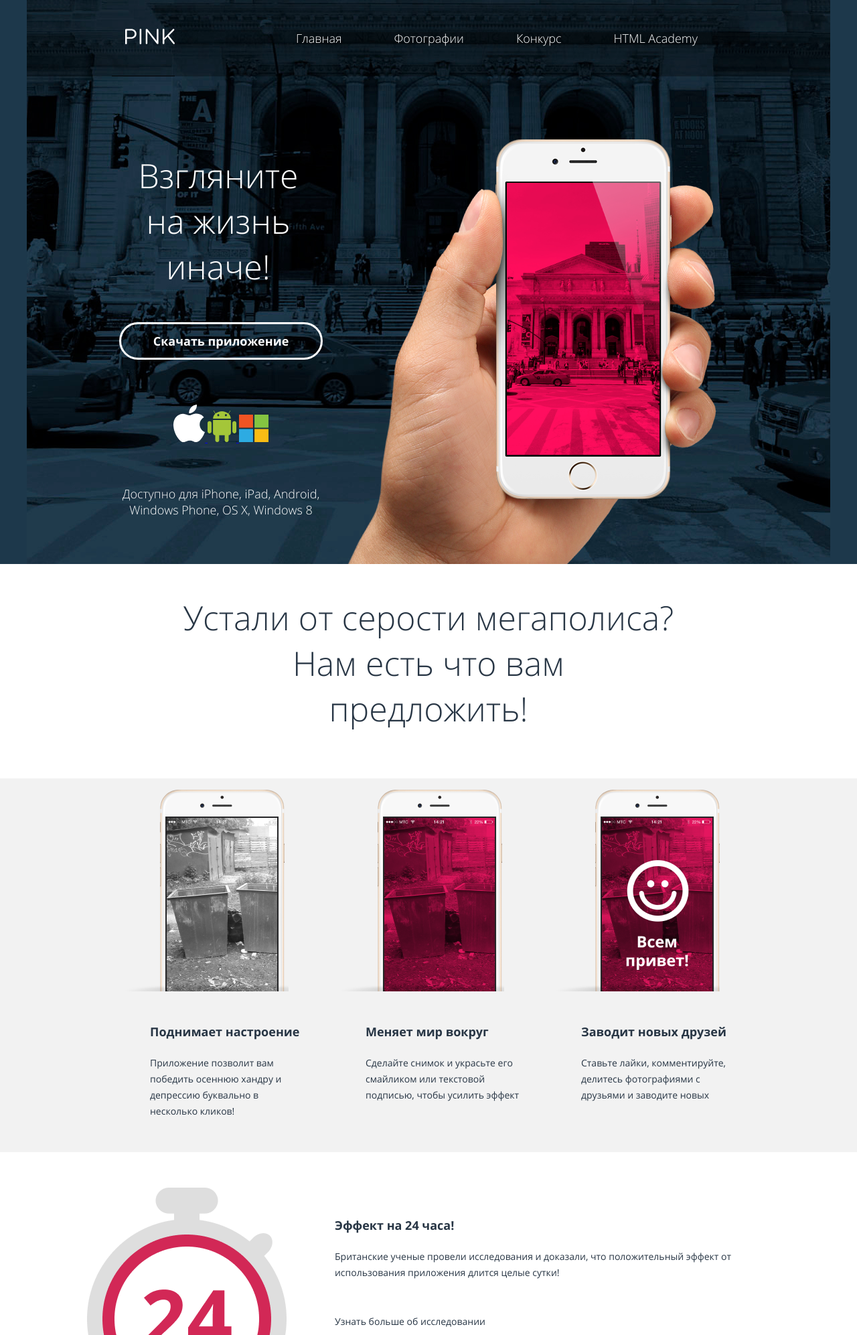
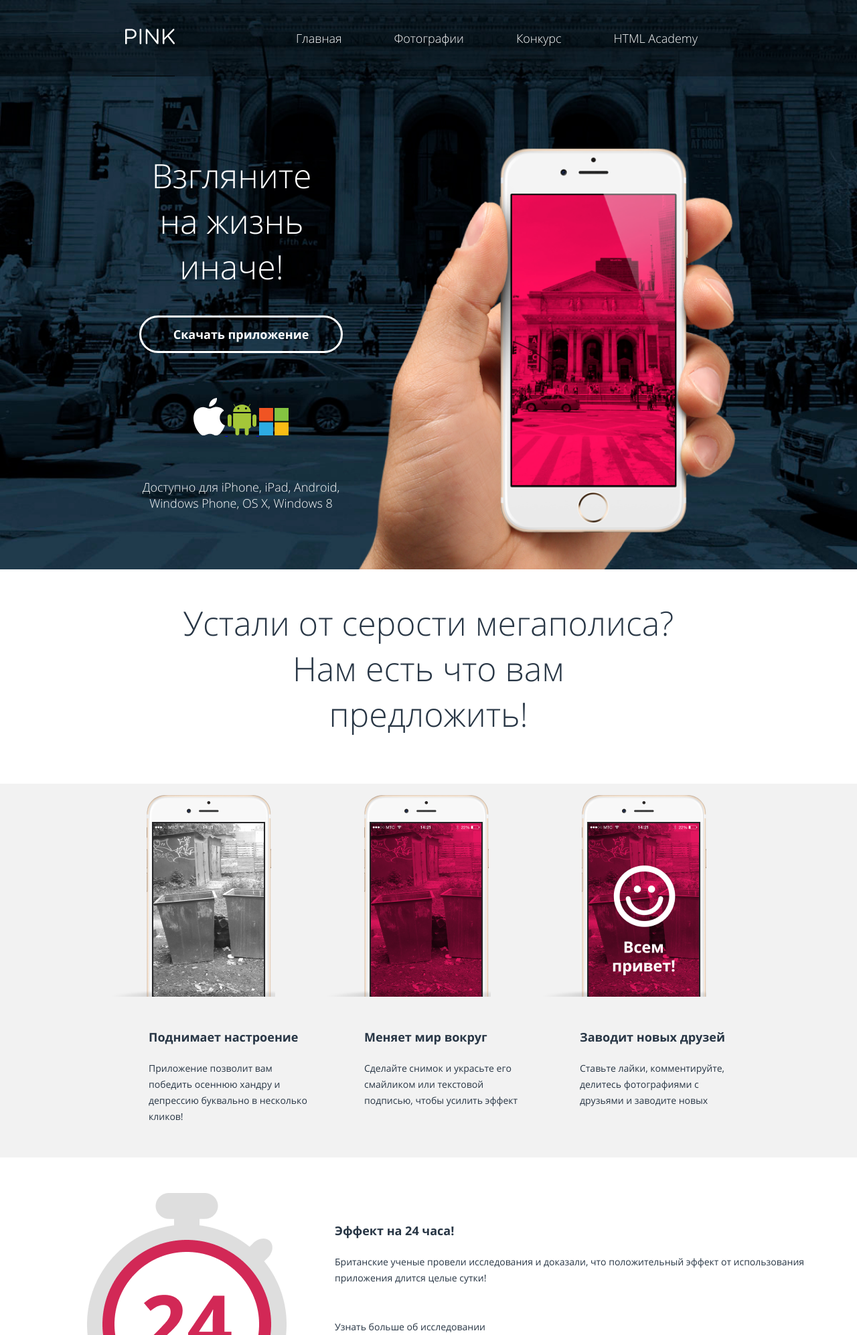
Before and after one commit to AsselTass/1422079-pink-21, a website: page source/index.html in a window 1280 px wide. Shown: the top 1993 px of the page at 67% size. Drawn offline with nearby package versions, Linux system fonts and the light colour scheme; files that its build step writes are made by us from their sources.

Commit message:
Адаптивная сетка для главной страницы

```diff
--- a/source/index.html
+++ b/source/index.html
@@ -9,8 +9,8 @@
   <body>
     <header class="main-header main-header--menu-opened">
       <div class="main-header__wrapper">
-        <div class="main-header__logonav">
-          <div class="main-header__logonav-wrapper">
+        <div class="main-header__container">
+          <div class="main-header__container-wrapper">
             <div class="main-header__logo">
               <div class="main-header__logo-wrapper">
                 <a class="main-header__img">
@@ -20,8 +20,6 @@
               </div>
             </div>
             <nav class="main-header__nav site-nav">
-              <div class="site-nav__wrapper">
-                <div class="site-nav__content-wrapper">
               <ul class="site-nav__list">
                 <li class="site-nav__item">
                   <a class="site-nav__link" href="index.html">Главная</a>
@@ -36,8 +34,6 @@
                   <a class="site-nav__link" href="https://htmlacademy.ru/intensive/adaptive">HTML Academy</a>
                 </li>
               </ul>
-                </div>
-              </div>
             </nav>
           </div>
         </div>
@@ -107,8 +103,8 @@
       </section>
       <section class="description-hidden">
         <div class="description-hidden__wrapper">
-          <h3 class="description__item-header">Эффект на 24 часа!</h3>
-          <p class= "description__item-text">Британские ученые провели исследования
+          <h3 class="description-hidden__item-header">Эффект на 24 часа!</h3>
+          <p class= "description-hidden__item-text">Британские ученые провели исследования
             и доказали, что положительный эффект
             от использования приложения длится целые сутки!</p>
             <span>Узнать больше об исследовании</span>
--- a/source/less/applications.less
+++ b/source/less/applications.less
@@ -3,17 +3,13 @@
 
   @media (min-width: @tablet-width) {
     background-color: transparent;
-    position: absolute;
-    content: "";
-    top: 249px;
-    left: 20px;
+    max-width: 320px;
+    padding-left: 20px;
+    padding-right: 20px;
   }
 
   @media (min-width: @desktop-width) {
     background-color: transparent;
-    position: absolute;
-    top: 339px;
-    left: 10px;
   }
 }
 
@@ -21,7 +17,7 @@
   padding-top: 38px;
   padding-bottom: 28px;
 
-  @media (min-width: @desktop-width) {
+  @media (min-width: @tablet-width) {
     padding-top: 58px;
     padding-bottom: 48px;
   }
@@ -41,6 +37,11 @@
   background-position: center;
   margin: 0 auto;
   max-width: 320px;
+
+  @media (min-width: @tablet-width) {
+    padding-bottom: 15px;
+    padding-top: 10px;
+  }
 }
 
 .applications__button {
--- a/source/less/description-hidden.less
+++ b/source/less/description-hidden.less
@@ -9,12 +9,16 @@
 
 .description-hidden__wrapper {
   @media (min-width: @tablet-width) {
+    max-width: @tablet-width;
+    margin: 0 auto;
     padding: 97px 30px 50px 330px;
     position: relative;
   }
 
   @media (min-width: @desktop-width) {
-    padding: 97px 166px 120px 500px;
+    max-width: @desktop-width;
+    margin: 0 auto;
+    padding: 97px 50px 120px 500px;
     position: relative;
   }
 
@@ -56,3 +60,24 @@
     grid-column-end: 4;
   }
 }
+
+.description-hidden__item-text {
+  .margin-unset();
+  font-size: 14px;
+  font-weight: 400;
+  line-height: 24px;
+  padding-bottom: 43px;
+
+  @media (min-width: @tablet-width) {
+    padding-bottom: 49px;
+  }
+}
+
+.description-hidden__item-header {
+  margin: 0;
+  padding: 0;
+  font-size: 18px;
+  font-weight: 700;
+  line-height: 24px;
+  padding-bottom: 23px;
+}
--- a/source/less/description.less
+++ b/source/less/description.less
@@ -12,26 +12,50 @@
   max-width: 320px;
 
   @media (min-width: @tablet-width) {
-    max-width: 350px;
+    max-width: @tablet-width;
     justify-content: end;
     text-align: left;
     margin: 0;
-    margin-left: auto;
+    align-items: end;
   }
 
   @media (min-width: @desktop-width) {
     flex-direction: row;
     max-width: 876px;
     margin: 0 auto;
+    justify-content: flex-start;
+  }
+
+  &::after {
+    background-image: url("../img/mobile-smile-phone.png");
+    position: absolute;
+    height: 282px;
+    width: 157px;
+    content: "";
+    left: 70px;
+    bottom: 0;
+    margin-top: 5px;
+
+    @media (min-width: @tablet-width) {
+      background-image: url("../img/tablet-smile-phone.png");
+      height: 484px;
+      width: 268px;
+      left: 20px;
+      bottom: 0;
+    }
+
+    @media (min-width: @desktop-width) {
+      background-image: none;
+      height: 0;
+      width: 0;
+    }
   }
 }
 
 .description__list {
   .margin-unset();
   list-style: none;
-  padding-left: 0;
-  padding-bottom: 287px;
-  padding-top: 124px;
+  padding: 124px 20px 287px;
 
   @media (min-width: @tablet-width) {
     padding-top: 75px;
@@ -46,37 +70,19 @@
     grid-template-columns: 235px 235px 235px;
     column-gap: 87px;
   }
-
-  &::after {
-    background-image: url("../img/mobile-smile-phone.png");
-    position: absolute;
-    height: 282px;
-    width: 157px;
-    content: "";
-    left: 70px;
-    margin-top: 5px;
-
-    @media (min-width: @tablet-width) {
-      background-image: url("../img/tablet-smile-phone.png");
-      height: 484px;
-      width: 268px;
-      left: 20px;
-      top: 20px;
-    }
-
-    @media (min-width: @desktop-width) {
-      background-image: none;
-      height: 0;
-      width: 0;
-    }
-  }
 }
 
 .description__item {
-  padding-left: 20px;
-  padding-right: 20px;
-  width: 235px;
+  width: 267px;
   position: relative;
+
+  @media (min-width: @tablet-width) {
+    width: 310px;
+  }
+
+  @media (min-width: @desktop-width) {
+    width: 237px;
+  }
 }
 
 .description__item--grey {
--- a/source/less/header-slogan.less
+++ b/source/less/header-slogan.less
@@ -4,7 +4,7 @@
   font-weight: 300;
   line-height: 29px;
   text-align: center;
-  margin-bottom: 345px;
+  margin-bottom: 270px;
 
   @media (min-width: @tablet-width) {
     position: relative;
@@ -13,7 +13,8 @@
     line-height: 48px;
     text-align: center;
     max-width: 240px;
-    padding: 85px 26px 36px;
+    padding: 85px 26px 0;
+    margin-bottom: 0;
   }
 
   @media (min-width: @desktop-width) {
@@ -23,28 +24,22 @@
   }
 }
 
-.main-header--menu-closed .header-slogan__text {
-  margin-bottom: 273px;
-}
-
 .header-slogan__wrapper {
-  background-image: url("../img/mainheader-bgmobile.png");
   margin: 0 auto;
   max-width: 320px;
-  /*min-height: 461px;*/
+  min-height: 461px;
   box-sizing: border-box;
   padding: 29px 20px;
 
   @media (min-width: @tablet-width) {
-    background-image: url("../img/mainheader-bgtablet.png");
-    max-width: 660px;
-    margin: 0 auto;
+    margin: 0;
+    min-height: 0;
+    padding-top: 0;
   }
 
   @media (min-width: @desktop-width) {
     background-image: none;
     max-width: 960px;
-    margin: 0 auto;
   }
 }
 
--- a/source/less/main-header.less
+++ b/source/less/main-header.less
@@ -27,7 +27,7 @@
   }
 
   @media (min-width: @desktop-width) {
-    background-size: 1200px auto;
+    background-size: cover;
   }
 }
 
@@ -84,11 +84,12 @@
     display: inline-block;
     padding-bottom: 48px;
     padding-top: 48px;
-    padding-left: 173px;
+    padding-left: 48px;
+    margin-left: 125px;
   }
 }
 
-.main-header__logonav {
+.main-header__container {
   background: @lightblack;
 
   @media (min-width: @desktop-width) {
@@ -97,7 +98,7 @@
   }
 }
 
-.main-header__logonav-wrapper {
+.main-header__container-wrapper {
   @media (min-width: @desktop-width) {
     display: flex;
     justify-content: center;
@@ -130,15 +131,6 @@
     }
   }
 
-  .main-header__slogan-wrapper {
-    background-image: none;
-    /*min-height: 390px;*/
-
-    @media (min-width: @tablet-width) {
-      background-image: none;
-    }
-  }
-
   .main-header__wrapper {
     background-image: url("../img/mainheader-bgmobile.png");
 
@@ -151,6 +143,19 @@
       background-image: url("../img/mainheader-bgdesktop.png");
       max-width: @desktop-width;
       margin: 0 auto;
+    }
+  }
+
+  .main-header__content-wrapper {
+    background: none;
+    padding: 29px 20px;
+  }
+
+  .main-header__slogan-wrapper {
+    min-height: 390px;
+
+    @media (min-width: @tablet-width) {
+      min-height: 0;
     }
   }
 }
@@ -211,20 +216,30 @@
   .main-header__wrapper {
     @media (min-width: @desktop-width) {
       background-image: url("../img/mainheader-bgdesktop.png");
-      max-width: @desktop-width;
       margin: 0 auto;
     }
   }
 }
 
 .main-header__content-wrapper {
+  background-image: url("../img/mainheader-bgmobile.png");
+  margin: 0 auto;
+  max-width: 320px;
+  /*min-height: 461px;*/
+  box-sizing: border-box;
+
   @media (min-width: @tablet-width) {
+    background-image: url("../img/mainheader-bgtablet.png");
     position: relative;
     max-width: 660px;
     margin: 0 auto;
+    display: flex;
+    flex-direction: column;
+    padding: 29px 20px 72px;
   }
 
   @media (min-width: @desktop-width) {
+    background-image: none;
     max-width: 960px;
     margin: 0 auto;
   }
--- a/source/less/site-nav.less
+++ b/source/less/site-nav.less
@@ -1,21 +1,3 @@
-.site-nav__wrapper {
-  background: @lightblack;
-}
-
-.site-nav__content-wrapper {
-  display: flex;
-  flex-direction: column;
-  justify-content: center;
-  margin: 0 auto;
-  position: relative;
-  background: @togglemenublue;
-
-  @media (min-width: @desktop-width) {
-    flex-direction: row;
-    background: transparent;
-  }
-}
-
 .site-nav__list {
   list-style: none;
   padding-left: 0;
@@ -23,9 +5,12 @@
   margin-top: 0;
   text-align: center;
   left: 0;
+  background: @togglemenublue;
+  position: relative;
 
   @media (min-width: @desktop-width) {
     display: flex;
+    background: transparent;
   }
 }
 
--- a/source/less/variables.less
+++ b/source/less/variables.less
@@ -9,5 +9,5 @@
 @middleblue: #1d384b;
 @green: #2AAB6D;
 @tablet-width: 660px;
-@desktop-width: 1200px;
+@desktop-width: 960px;
 @mobile-width-only: 767px;
```
Lines whose indentation alone changed are shown as unchanged.
